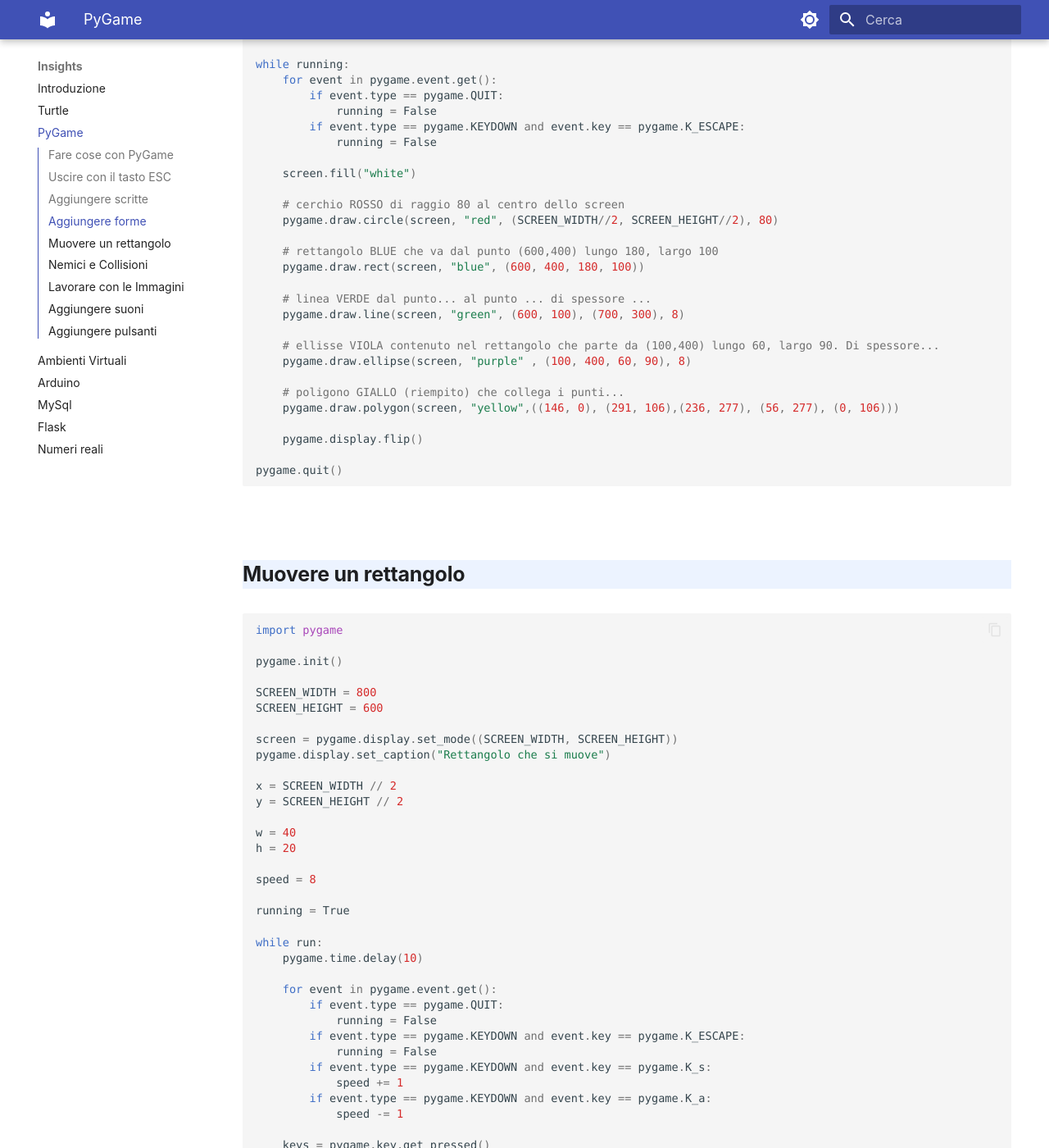
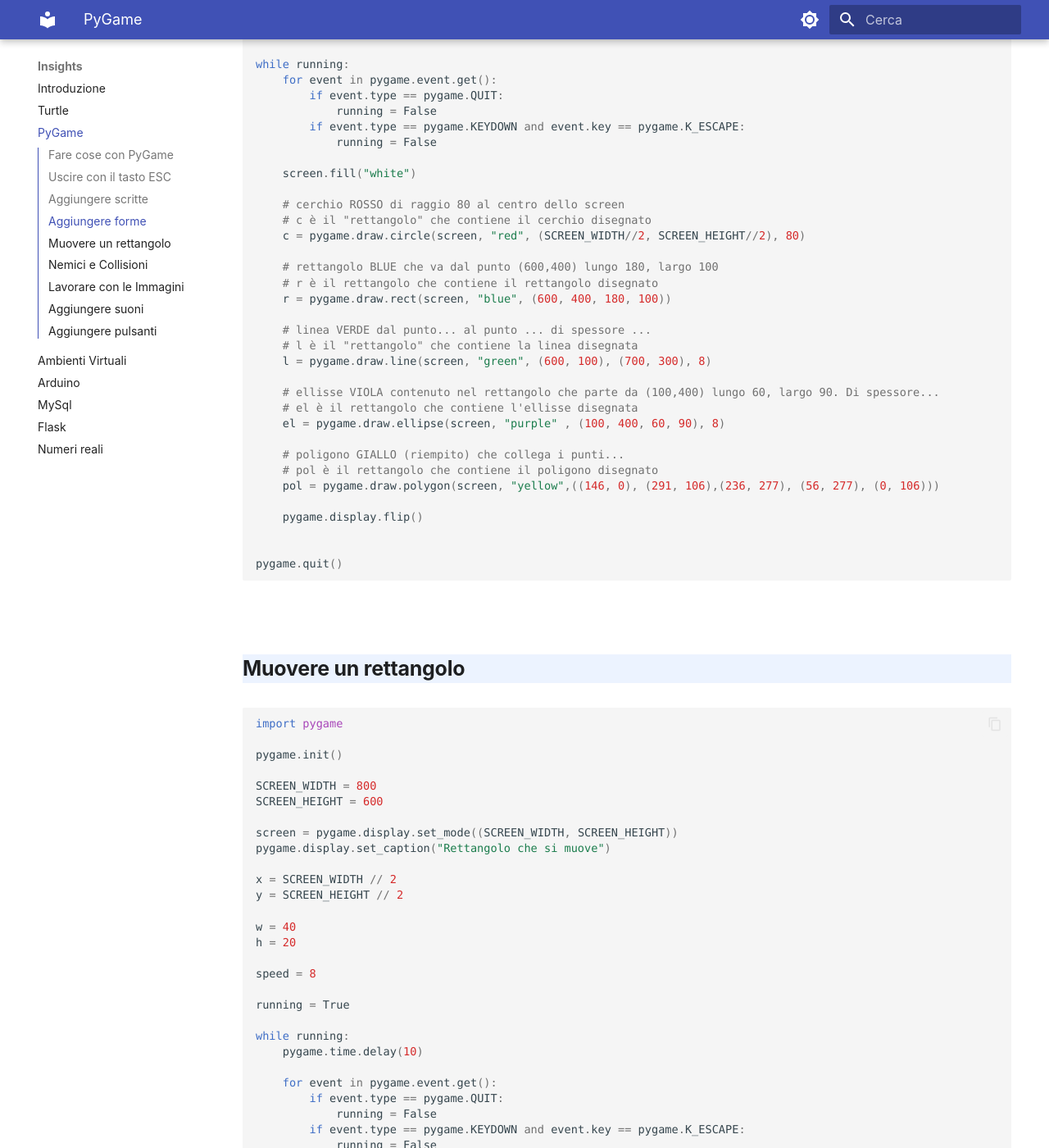
Before and after one commit to adjamhub/pyhandouts, an MkDocs documentation site: the page built from docs/insights/02_pygame1.md, in a window 1280 px wide and 1400 px high, scrolled down 3234 px. Shown: the whole window at 82% size. Built offline with MkDocs 1.6.1 and Material for MkDocs 9.7.7, drawn with Linux system fonts in a browser that asks for light colours; some of the changed text lies outside the part shown.

Commit message:
better collisions!

````diff
--- a/docs/insights/02_pygame1.md
+++ b/docs/insights/02_pygame1.md
@@ -151,21 +151,27 @@ while running:
     screen.fill("white")
 
     # cerchio ROSSO di raggio 80 al centro dello screen
-    pygame.draw.circle(screen, "red", (SCREEN_WIDTH//2, SCREEN_HEIGHT//2), 80)
+    # c è il "rettangolo" che contiene il cerchio disegnato
+    c = pygame.draw.circle(screen, "red", (SCREEN_WIDTH//2, SCREEN_HEIGHT//2), 80)
 
     # rettangolo BLUE che va dal punto (600,400) lungo 180, largo 100
-    pygame.draw.rect(screen, "blue", (600, 400, 180, 100))
+    # r è il rettangolo che contiene il rettangolo disegnato
+    r = pygame.draw.rect(screen, "blue", (600, 400, 180, 100))
 
     # linea VERDE dal punto... al punto ... di spessore ...
-    pygame.draw.line(screen, "green", (600, 100), (700, 300), 8)
+    # l è il "rettangolo" che contiene la linea disegnata
+    l = pygame.draw.line(screen, "green", (600, 100), (700, 300), 8)
 
     # ellisse VIOLA contenuto nel rettangolo che parte da (100,400) lungo 60, largo 90. Di spessore...
-    pygame.draw.ellipse(screen, "purple" , (100, 400, 60, 90), 8)
+    # el è il rettangolo che contiene l'ellisse disegnata
+    el = pygame.draw.ellipse(screen, "purple" , (100, 400, 60, 90), 8)
 
     # poligono GIALLO (riempito) che collega i punti...
-    pygame.draw.polygon(screen, "yellow",((146, 0), (291, 106),(236, 277), (56, 277), (0, 106)))
+    # pol è il rettangolo che contiene il poligono disegnato
+    pol = pygame.draw.polygon(screen, "yellow",((146, 0), (291, 106),(236, 277), (56, 277), (0, 106)))
 
     pygame.display.flip()
+
 
 pygame.quit()
 ```
@@ -194,7 +200,7 @@ speed = 8
 
 running = True
 
-while run:
+while running:
     pygame.time.delay(10)
 
     for event in pygame.event.get():
````
Also changed, not shown: other parts of docs/insights/02_pygame1.md (+1 -1 lines).
